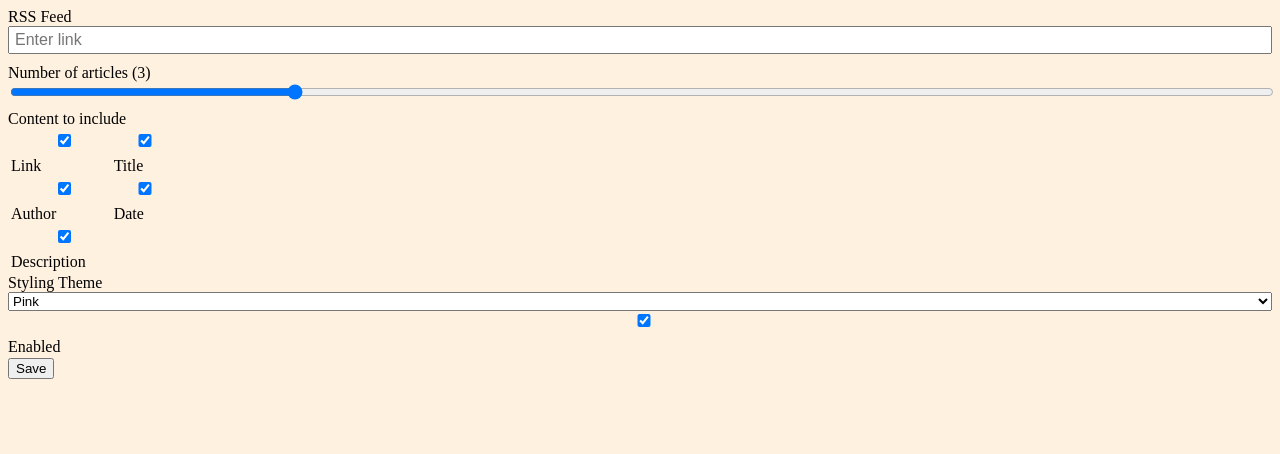
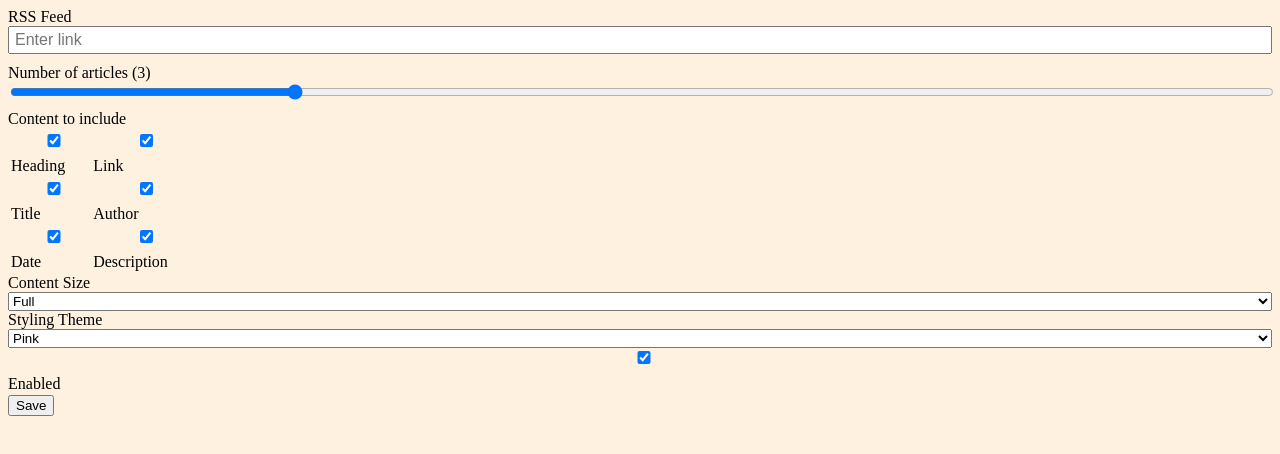
Before and after one commit to ftlabs/email-signatures, a browser extension: page src/dialog.html in a window 1280 px wide. Drawn offline with Linux system fonts and the light colour scheme; a small style sheet from the web is missing.

Commit message:
Added ability to toggle the main heading of the signatures

```diff
--- a/src/dialog.html
+++ b/src/dialog.html
@@ -68,31 +68,38 @@
 
 					<tr>
 						<td>
+							<input class="o-forms-checkbox" type="checkbox" id="include-heading" value="true" checked></input>
+							<label class="o-forms-label" for="include-heading">Heading</label>
+						</td>
+
+						<td>
 							<input class="o-forms-checkbox" type="checkbox" id="include-link" value="true" checked></input>
 							<label class="o-forms-label" for="include-link">Link</label>
 						</td>
+
+					</tr>
+
+					<tr>
 
 						<td>
 							<input class="o-forms-checkbox" type="checkbox" id="include-title" value="true" checked></input>
 							<label class="o-forms-label" for="include-title">Title</label>
 						</td>
 
-					</tr>
-
-					<tr>
 						<td>
 							<input class="o-forms-checkbox" type="checkbox" id="include-author" value="true" checked></input>
 							<label class="o-forms-label" for="include-author">Author</label>
 						</td>
+
+					</tr>
+
+					<tr>
 
 						<td>
 							<input class="o-forms-checkbox" type="checkbox" id="include-humanDate" value="true" checked></input>
 							<label class="o-forms-label" for="include-humanDate">Date</label>
 						</td>
 
-					</tr>
-
-					<tr>
 						<td>
 							<input class="o-forms-checkbox" type="checkbox" id="include-description" value="true" checked></input>
 							<label class="o-forms-label" for="include-description">Description</label>
@@ -101,6 +108,15 @@
 
 				</table>
 
+			</div>
+
+			<div class="o-forms-group">
+				<label class="o-forms-label" for="size">Content Size</label>
+				<select class="o-forms-select" id="size">
+					<option value="small">Small</option>
+					<option value="medium">Medium</option>
+					<option value="full" selected>Full</option>
+				</select>
 			</div>
 
 			<div class="o-forms-group">
--- a/src/scripts/main.js
+++ b/src/scripts/main.js
@@ -27,7 +27,7 @@ function populateSignatures(data, force) {
 		Promise.resolve(data || getPopupInfo())
 		.then(data => {
 			if (data) {
-				if (data.enabled !==  'true') {
+				if (data.enabled !== 'true') {
 					throw Error('Extension Disabled');
 					if (oldSig) message.removeChild(oldSig);
 				}
@@ -43,7 +43,7 @@ function populateSignatures(data, force) {
 
 				}
 
-				return `https://ftlabs-email-signatures-server.herokuapp.com/sig?url=${encodeURIComponent(data.rss)}&max=${data.amount || 1}&theme=${data.theme || 'pink'}&omit=${ommissions.join(",")}`;
+				return `https://ftlabs-email-signatures-server.herokuapp.com/sig?url=${encodeURIComponent(data.rss)}&max=${data.amount || 1}&theme=${data.theme || 'pink'}&omit=${ommissions.join(",")}&size=${data.size}`;
 
 			}
 			throw Error('No information stored');
```
